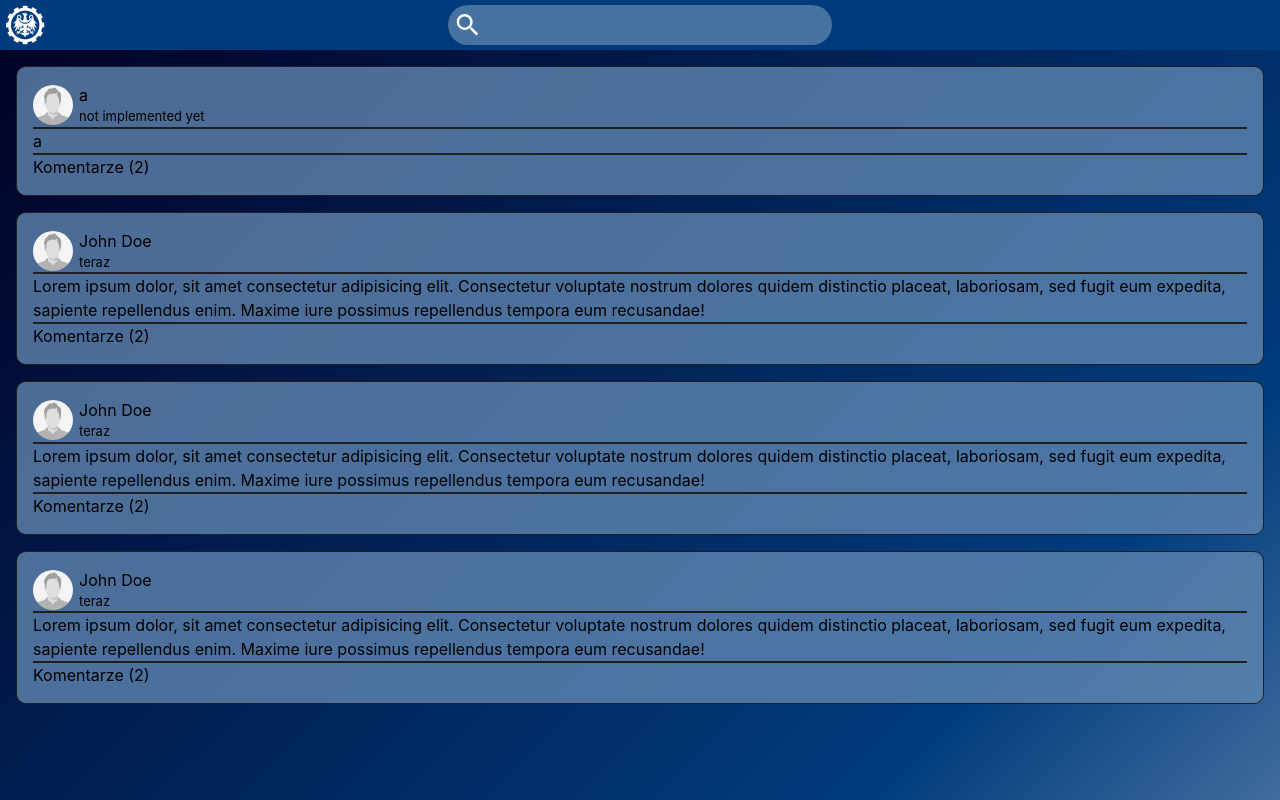
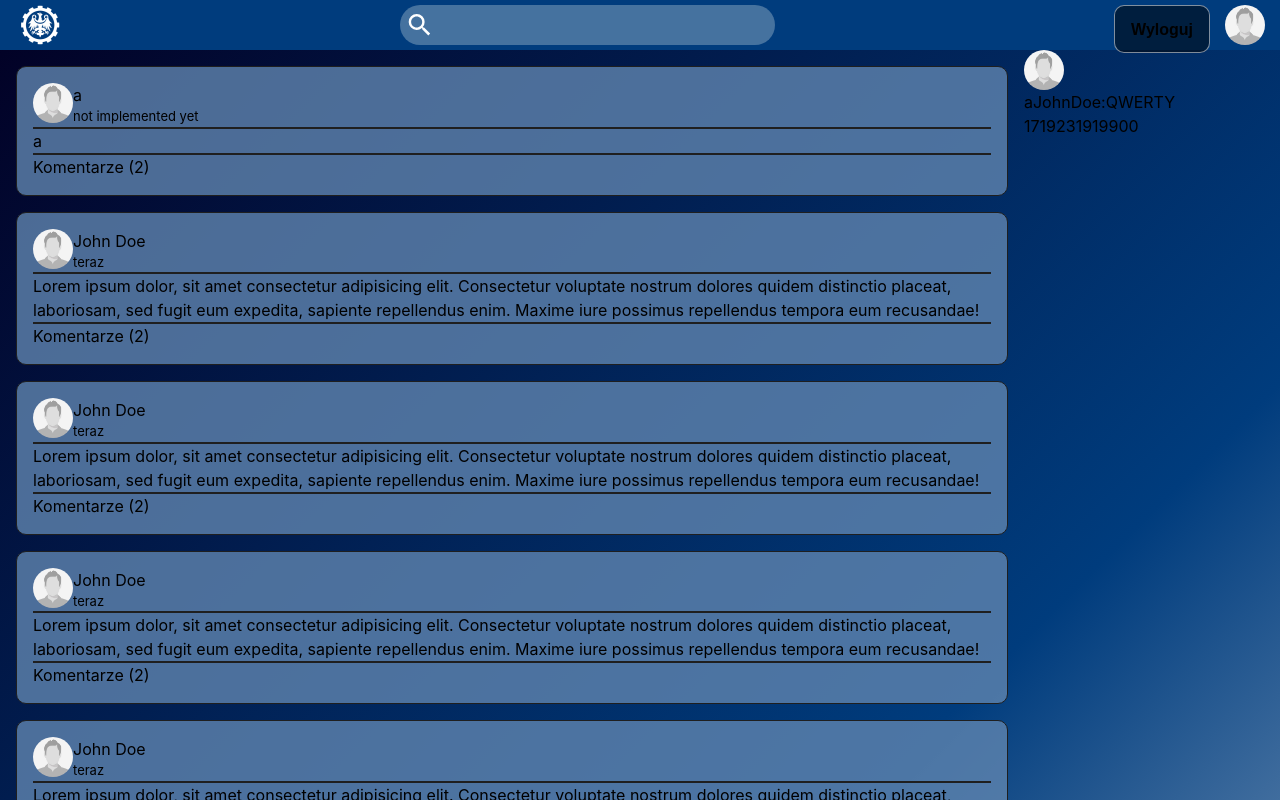
Before and after one commit to SwingyMan/Engineers-Project, a React (Vite) app in the folder engineers_project.client/: page /login in a window 1280 px wide. Both pictures are taken after typing "Sample", "Sample123" into the empty fields and a click on the button "Login". Built offline with nearby package versions, Linux system fonts and the light colour scheme.

Commit message:
PostFeed working

```diff
--- a/engineers_project.client/src/Pages/Dashboard.tsx
+++ b/engineers_project.client/src/Pages/Dashboard.tsx
@@ -1,39 +1,16 @@
 import { Outlet } from "react-router";
-import { MessageBox } from "../components/MessageBox/MessageBox";
-import { Post } from "../components/MessageBox/PostClass";
 import { TopNavBar } from "../components/TopNavBar/TopNavBar";
-import styled from "styled-components";
 
-let post = new Post(
-  "Lorem ipsum dolor, sit amet consectetur adipisicing elit. Consectetur voluptate nostrum dolores quidem distinctio placeat, laboriosam, sed fugit eum expedita, sapiente repellendus enim. Maxime iure possimus repellendus tempora eum recusandae!",
-  "John Doe",
-  "https://developer.mozilla.org/en-US/docs/Web/JavaScript/Reference/Classes",
-  Date.now(),
-  "src/assets/john-doe.jpg",
-  2
-);
-const MessageFeed = styled.div`
-overflow-y: scroll;
-/* hide elements */
-/* visibility: hidden; */
-`
+
 
 export default function Dashboard() {
   return (
     <>
       <>
         <TopNavBar />
-        <MessageFeed>
-          <MessageBox
-            postInfo={new Post("a", "a", "a", 1, "src/assets/john-doe.jpg", 1)}
-          />
-          <MessageBox postInfo={post} />
-          <MessageBox postInfo={post} /><MessageBox postInfo={post} />
-        </MessageFeed>
+        <Outlet />
+
       </>
-      <div style={{ display: "flex" }}>
-        <Outlet />
-      </div>
     </>
   );
 }
--- /dev/null
+++ b/engineers_project.client/src/Pages/FeedPage.tsx
@@ -0,0 +1,48 @@
+import styled from "styled-components";
+import { MessageBox } from "../components/MessageBox/MessageBox";
+import { Post } from "../components/MessageBox/PostClass";
+import { ChatBox } from "../components/RightNavBar/ChatBox";
+
+let post = new Post(
+    "Lorem ipsum dolor, sit amet consectetur adipisicing elit. Consectetur voluptate nostrum dolores quidem distinctio placeat, laboriosam, sed fugit eum expedita, sapiente repellendus enim. Maxime iure possimus repellendus tempora eum recusandae!",
+    "John Doe",
+    "https://developer.mozilla.org/en-US/docs/Web/JavaScript/Reference/Classes",
+    Date.now(),
+    "src/assets/john-doe.jpg",
+    2
+);
+//POSTY nowy komponent?
+
+const PostFeed = styled.div`
+flex:1;
+  overflow-y: scroll;
+
+  /* hide elements */
+  /* visibility: hidden; */
+  `
+const StyledPage = styled.div`
+    flex:1;
+    display: flex;
+    overflow: auto;
+  `
+const ChatFeed = styled.div`
+    overflow-y: scroll;
+    width: 20%;
+`
+export function FeedPage() {
+    return (
+        <StyledPage>
+            <PostFeed>
+                <MessageBox
+                    postInfo={new Post("a", "a", "a", 1, "src/assets/john-doe.jpg", 1)}
+                />
+                <MessageBox postInfo={post} />
+                <MessageBox postInfo={post} /><MessageBox postInfo={post} />
+                <MessageBox postInfo={post} /><MessageBox postInfo={post} />
+            </PostFeed>
+            <ChatFeed>
+            <ChatBox ChatName="a" Sender="JohnDoe" ChatImg="src/assets/john-doe.jpg" Message="QWERTY" Date={ Date.now().toString()}/>
+            </ChatFeed>
+        </StyledPage>
+    )
+}
--- a/engineers_project.client/src/Router/Routes.tsx
+++ b/engineers_project.client/src/Router/Routes.tsx
@@ -3,6 +3,7 @@ import Dashboard from "../Pages/Dashboard";
 import ErrorPage from "../Pages/ErrorPage";
 import { LoginPage } from "../Pages/LoginPage";
 import PrivateRoute from "./PrivateRoute";
+import { FeedPage } from "../Pages/FeedPage";
 
 //dorobić więcej jak jedną stronę
 
@@ -14,6 +15,11 @@ export const router = createBrowserRouter([
     children: [
       {
         path: "/",
+        element:(
+          <PrivateRoute>
+            <FeedPage/>
+          </PrivateRoute>
+        ),
         errorElement: (
           <PrivateRoute>
             <ErrorPage />
@@ -23,6 +29,13 @@ export const router = createBrowserRouter([
     ],
   },
   {
+    path: "/post"
+
+  },
+  { path:"/profile"},
+  { path:"/group"
+  },
+  {
     path: "/login",
     element: <LoginPage />,
   },
--- a/engineers_project.client/src/components/Button/Button.tsx
+++ b/engineers_project.client/src/components/Button/Button.tsx
@@ -4,7 +4,7 @@ const StyledButton = styled.button`
   //Login only temp
   border-radius: 10px;
   background-color: rgba(0, 0, 0, 0.5);
-  width: 40%;
+  width: fit-content;
   border: 1px solid var(--light-border);
   text-align: center;
   height: 3em;
--- /dev/null
+++ b/engineers_project.client/src/components/RightNavBar/ChatBox.tsx
@@ -0,0 +1,24 @@
+import styled from "styled-components";
+import { ImageDiv } from "../Utility/ImageDiv";
+
+const StyledBox = styled.div`
+
+`
+interface ChatBox{
+    ChatName:string,
+    Sender:string,
+    Message:string,
+    Date:string,
+    ChatImg:string,
+}
+export function ChatBox({ChatName,Sender,Message,Date,ChatImg}:ChatBox){
+    return(
+        <StyledBox>
+            <ImageDiv width={40} url={ChatImg}/>
+            <div>
+                {ChatName}
+                {Sender}:{Message} {Date}
+            </div>
+        </StyledBox>
+    );
+}
--- a/engineers_project.client/src/components/SearchBar/SearchBar.tsx
+++ b/engineers_project.client/src/components/SearchBar/SearchBar.tsx
@@ -9,12 +9,12 @@ const StyledSearchBar = styled.div`
   font-size: 16px;
   z-index: 1;
 `
-const SearchInput = styled.div<{active:boolean}>`
+const SearchInput = styled.div<{active:string}>`
   display: flex;
   background-color: rgb(69, 114, 159);
   height: 40px;
-  border-radius: ${(props)=>props.active?"20px":"20px 20px 0px 0px"};
-  margin: ${(props)=>props.active?"5px auto":"5px auto 0px auto"};
+  border-radius: ${(props)=>props.active=="true"?"20px":"20px 20px 0px 0px"};
+  margin: ${(props)=>props.active=="true"?"5px auto":"5px auto 0px auto"};
   box-sizing: border-box;
   color: white;
   align-items: center;
@@ -70,7 +70,7 @@ export function SearchBar({ searchFunction }: searchBar) {
   }, [searchValue]);
   return (
     <StyledSearchBar>
-      <SearchInput active={searchValue.length==0}>
+      <SearchInput active={(searchValue.length==0).toString()}>
         <MdSearch size={32} />
         <StyledInput value={searchValue} onChange={(e) => setSearchValue(e.target.value)} />
       </SearchInput>
--- a/engineers_project.client/src/components/TopNavBar/TopNavBar.tsx
+++ b/engineers_project.client/src/components/TopNavBar/TopNavBar.tsx
@@ -1,46 +1,61 @@
 import { styled } from "styled-components";
 import { SearchBar } from "../SearchBar/SearchBar";
+import { Button } from "../Button/Button";
+import { ImageDiv } from "../Utility/ImageDiv";
+import { useAuth } from "../../Router/AuthProvider";
 
 const StyledTopBar = styled.div`
   background-color: var(--blue);
   height: 50px;
   width: 100%;
   display: flex;
-  justify-content:center;
+  justify-content:space-between ;
+  padding: 0 15px;
 `;
 const Logo = styled.div`
   margin: 5px;
-  position: absolute;
-  left:0;
+  display: flex;
   & > {
     width: 40px;
     height: 40px;
   }
 `;
+
+const Buttons = styled.div`
+  display: flex;
+  gap:10px;
+
+`
 const table = [
-  {"id": "1", "value": "Apple"},
-  {"id": "2", "value": "Banana"},
-  {"id": "3", "value": "Cherry"},
-  {"id": "4", "value": "Date"},
-  {"id": "5", "value": "Elderberry"},
-  {"id": "6", "value": "Fig"},
-  {"id": "7", "value": "Grape"},
-  {"id": "8", "value": "Honeydew"},
-  {"id": "9", "value": "Kiwi"},
-  {"id": "10", "value": "Lemon"}
+  { "id": "1", "value": "Apple" },
+  { "id": "2", "value": "Banana" },
+  { "id": "3", "value": "Cherry" },
+  { "id": "4", "value": "Date" },
+  { "id": "5", "value": "Elderberry" },
+  { "id": "6", "value": "Fig" },
+  { "id": "7", "value": "Grape" },
+  { "id": "8", "value": "Honeydew" },
+  { "id": "9", "value": "Kiwi" },
+  { "id": "10", "value": "Lemon" }
 ]
-function filter(searchInput:string){
-  return(table.filter(r=> r.value.includes(searchInput)))
+function filter(searchInput: string) {
+  return (table.filter(r => r.value.includes(searchInput)))
 
 }
 export function TopNavBar() {
+  const { logOut } = useAuth()
   return (
     <>
       <StyledTopBar>
         <Logo>
           <img height={40} width={40} src="src/assets/logo-politechnika.png" />
         </Logo>
-        <SearchBar searchFunction={filter}/>
+        <SearchBar searchFunction={filter} />
+        <Buttons>
+          <Button value="Wyloguj" onClick={() => { logOut() }} />
+          <ImageDiv width={40} url={"src/assets/john-doe.jpg"} />
+
+        </Buttons>
       </StyledTopBar>
     </>
   );
--- a/engineers_project.client/src/components/Utility/ImageDiv.tsx
+++ b/engineers_project.client/src/components/Utility/ImageDiv.tsx
@@ -1,8 +1,12 @@
-import styles from "../MessageBox/MessageBox.module.css"
-
+import styled from "styled-components";
+const StyledImage = styled.div`
+    height: 100%;
+    display: flex;
+    align-items: center;
+`
  export function ImageDiv(props: { width: number; url: string | undefined; }){
     return<>
-            <div className={styles.image} >
+            <StyledImage>
             <svg aria-hidden="true" width={props.width} height={props.width}>
             <mask id=":circ:">
             <circle cx={props.width/2} cy={props.width/2} r={props.width/2} fill="white" ></circle>
@@ -13,6 +17,6 @@ import styles from "../MessageBox/MessageBox.module.css"
                 <circle stroke="grba(0,0,0,0.05)" fill="none" cx={props.width/2} cy={props.width/2} r={props.width/2} ></circle>
             </g>
             </svg>
-            </div>
+            </StyledImage>
     </>
 }
--- a/engineers_project.client/src/styles/index.css
+++ b/engineers_project.client/src/styles/index.css
@@ -5,6 +5,8 @@
 }
 
 #root {
+  max-height: 100vh;
+  max-width: 100vw;
   height: 100vh;
   width: 100vw;
   display: flex;
@@ -26,7 +28,8 @@
 
     prawdopodobnie nawet więcej niż jeden
   */
-  &>::-webkit-scrollbar {
-    width: 0;
-  }
+
 }
+*::-webkit-scrollbar {
+  width: 0;
+}
```
Also changed, not shown: engineers_project.client/src/Pages/ChatPage.tsx (added), engineers_project.client/src/Pages/GroupPage.tsx (added), engineers_project.client/src/Pages/ProfilePage.tsx (added).
